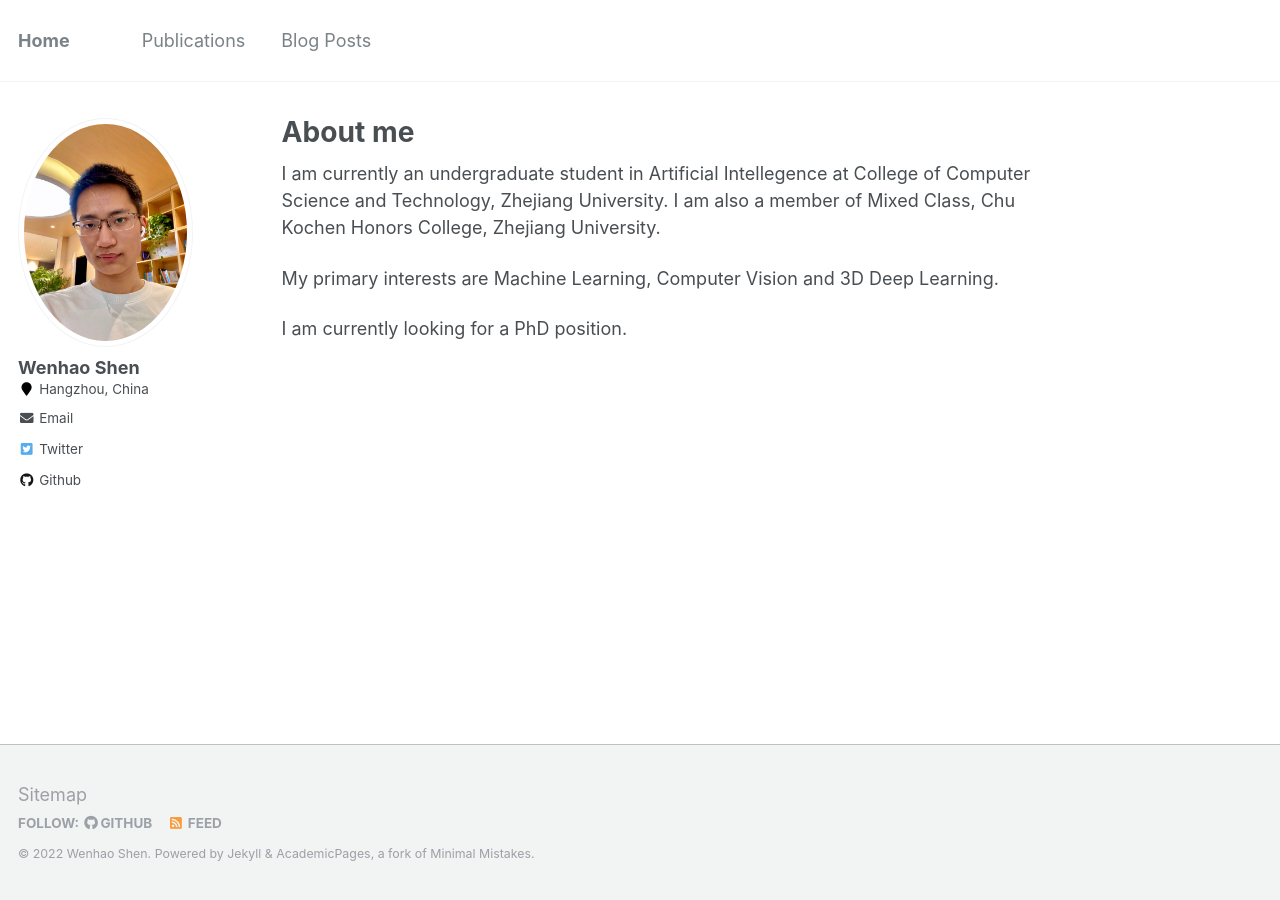
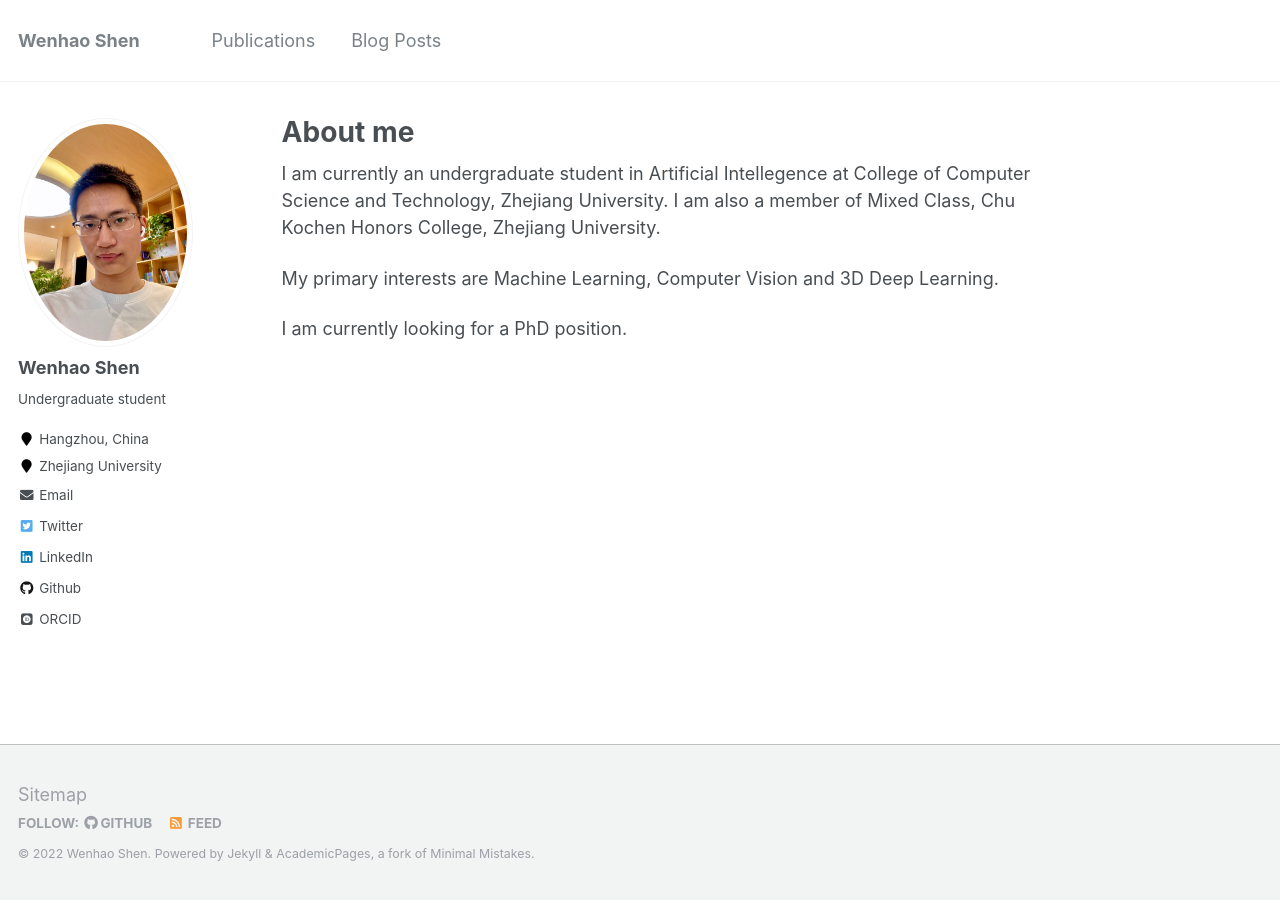
Before and after one commit to shenwenhao01/shenwenhao01.github.io, a Jekyll site: the page built from _pages/about.md, in a window 1280 px wide. Built offline with Jekyll 4.4.1, drawn with Linux system fonts in a browser that asks for light colours; some web fonts are replaced.

Commit message:
update _config

```diff
--- a/_config.yml
+++ b/_config.yml
@@ -7,7 +7,7 @@
 
 # Site Settings
 locale                   : "en-US"
-title                    : "Home"
+title                    : "Wenhao Shen"
 title_separator          : "-"
 name                     : &name "Wenhao Shen"
 description              : &description "personal description"
@@ -82,9 +82,9 @@ analytics:
 author:
   name             : "Wenhao Shen"
   avatar           : "profile.png"
-  bio              : #""
+  bio              : "Undergraduate student"
   location         : "Hangzhou, China"
-  employer         :
+  employer         : "Zhejiang University"
   pubmed           :
   googlescholar    : #"http://yourfullgooglescholarurl.com"
   email            : "shenwenhao01@gmail.com"
@@ -102,8 +102,8 @@ author:
   instagram        :
   impactstory      : #"https://profiles.impactstory.org/u/xxxx-xxxx-xxxx-xxxx"
   lastfm           :
-  linkedin         :
-  orcid            : #"http://orcid.org/yourorcidurl"
+  linkedin         : ""
+  orcid            : "https://orcid.org/0000-0003-4125-6152"
   pinterest        :
   soundcloud       :
   stackoverflow    : # http://stackoverflow.com/users/123456/username
```
